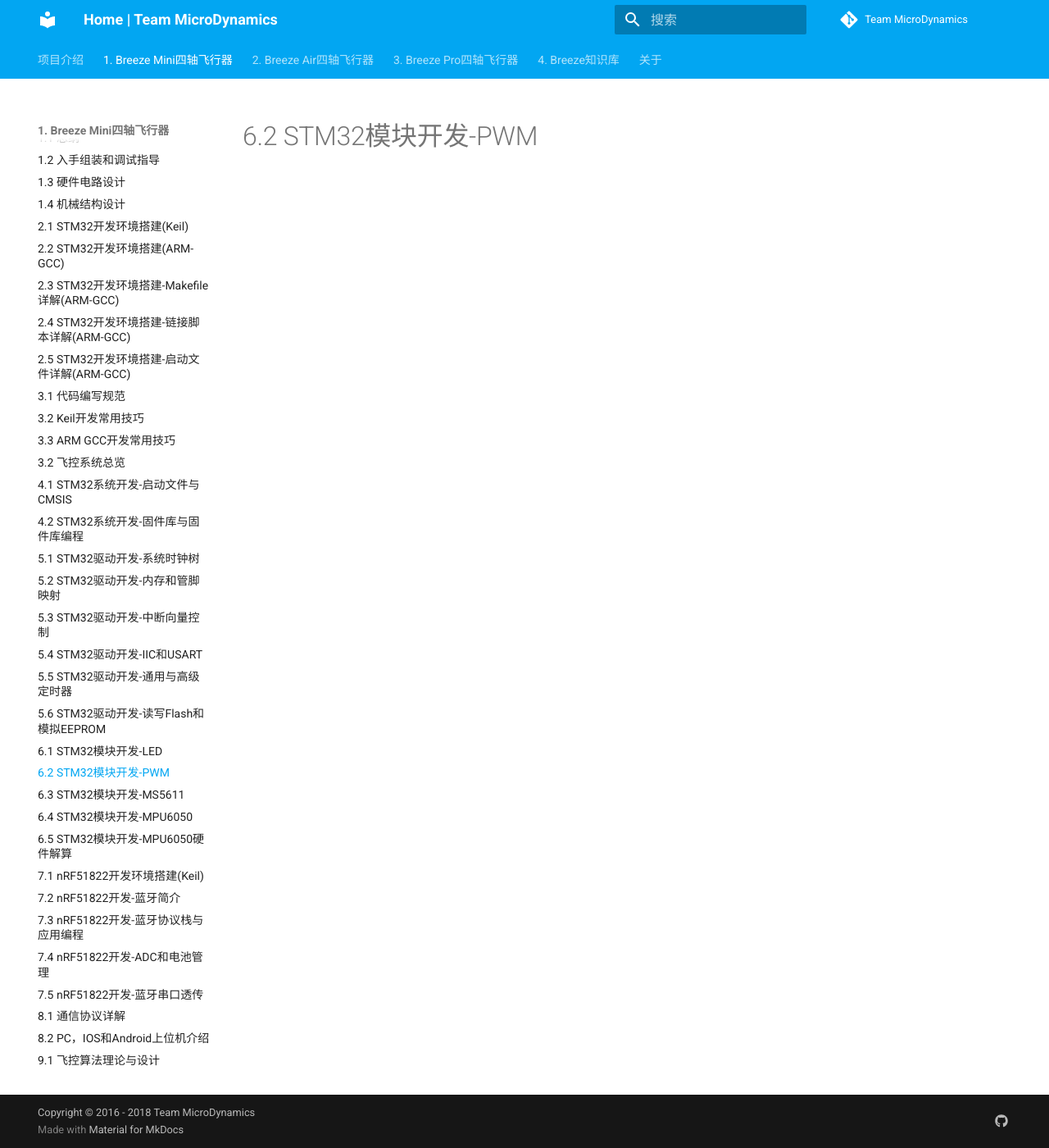
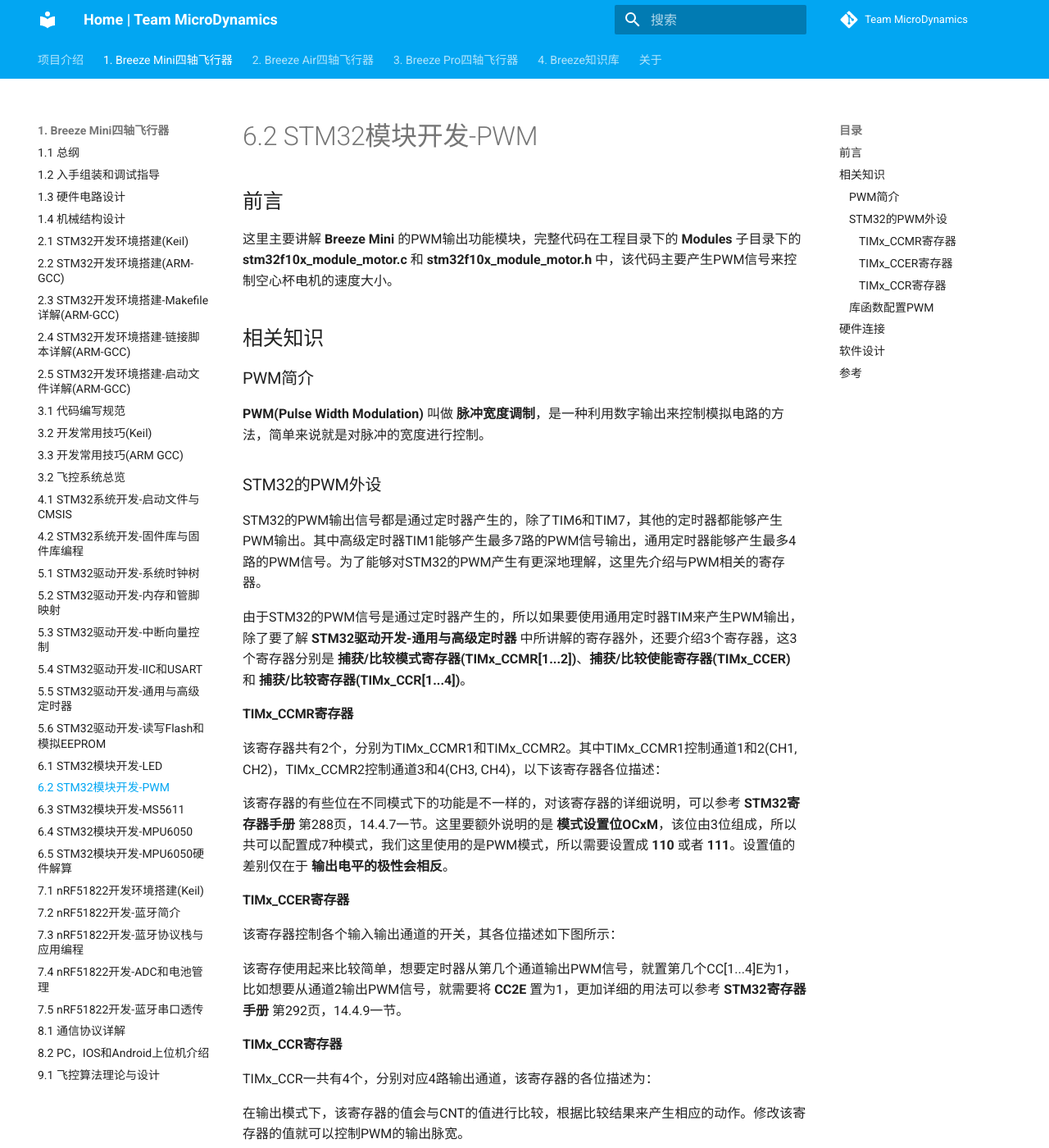
Before and after one commit to microdynamics/microdynamics_website_development, an MkDocs documentation site: the page built from docs/1. Breeze Mini四轴飞行器/6.2 STM32模块开发-PWM.md, in a window 1280 px wide and 1400 px high. Shown: the whole window at 82% size. Built offline with MkDocs 1.6.1 and Material for MkDocs 9.7.7, drawn with Linux system fonts in a browser that asks for light colours; comment, search, counter and statistics services are not loaded; some of the changed text lies outside the part shown.

Commit message:
Modify LED and PWM wiki

```diff
--- a/docs/1. Breeze Mini四轴飞行器/6.2 STM32模块开发-PWM.md
+++ b/docs/1. Breeze Mini四轴飞行器/6.2 STM32模块开发-PWM.md
@@ -1 +1,47 @@
 title: 6.2 STM32模块开发-PWM
+
+## 前言
+
+这里主要讲解 **Breeze Mini** 的PWM输出功能模块，完整代码在工程目录下的 **Modules** 子目录下的 **stm32f10x_module_motor.c** 和 **stm32f10x_module_motor.h** 中，该代码主要产生PWM信号来控制空心杯电机的速度大小。
+
+## 相关知识
+
+### PWM简介
+
+**PWM(Pulse Width Modulation)** 叫做 **脉冲宽度调制**，是一种利用数字输出来控制模拟电路的方法，简单来说就是对脉冲的宽度进行控制。
+
+### STM32的PWM外设
+
+STM32的PWM输出信号都是通过定时器产生的，除了TIM6和TIM7，其他的定时器都能够产生PWM输出。其中高级定时器TIM1能够产生最多7路的PWM信号输出，通用定时器能够产生最多4路的PWM信号。为了能够对STM32的PWM产生有更深地理解，这里先介绍与PWM相关的寄存器。
+
+由于STM32的PWM信号是通过定时器产生的，所以如果要使用通用定时器TIM来产生PWM输出，除了要了解 **STM32驱动开发-通用与高级定时器** 中所讲解的寄存器外，还要介绍3个寄存器，这3个寄存器分别是 **捕获/比较模式寄存器(TIMx_CCMR[1...2])**、**捕获/比较使能寄存器(TIMx_CCER)** 和 **捕获/比较寄存器(TIMx_CCR[1...4])**。
+
+#### TIMx_CCMR寄存器
+
+该寄存器共有2个，分别为TIMx_CCMR1和TIMx_CCMR2。其中TIMx_CCMR1控制通道1和2(CH1, CH2)，TIMx_CCMR2控制通道3和4(CH3, CH4)，以下该寄存器各位描述：
+
+该寄存器的有些位在不同模式下的功能是不一样的，对该寄存器的详细说明，可以参考 **STM32寄存器手册** 第288页，14.4.7一节。这里要额外说明的是 **模式设置位OCxM**，该位由3位组成，所以共可以配置成7种模式，我们这里使用的是PWM模式，所以需要设置成 **110** 或者 **111**。设置值的差别仅在于 **输出电平的极性会相反**。
+
+#### TIMx_CCER寄存器
+
+该寄存器控制各个输入输出通道的开关，其各位描述如下图所示：
+
+该寄存使用起来比较简单，想要定时器从第几个通道输出PWM信号，就置第几个CC[1...4]E为1，比如想要从通道2输出PWM信号，就需要将 **CC2E** 置为1，更加详细的用法可以参考 **STM32寄存器手册** 第292页，14.4.9一节。
+
+#### TIMx_CCR寄存器
+
+TIMx_CCR一共有4个，分别对应4路输出通道，该寄存器的各位描述为：
+
+在输出模式下，该寄存器的值会与CNT的值进行比较，根据比较结果来产生相应的动作。修改该寄存器的值就可以控制PWM的输出脉宽。
+
+### 库函数配置PWM
+
+PWM相关的库函数在 **FWLib** 目录下的 **stm32f10x_tim.c** 和 **stm32f10x_tim.h** 中。
+
+## 硬件连接
+
+## 软件设计
+
+## 参考
+
+* [STM32开发指南-库函数版本_V3.1.pdf](https://documents-1256406063.cos.ap-shanghai.myqcloud.com/STM32F1%E5%BC%80%E5%8F%91%E6%8C%87%E5%8D%97-%E5%BA%93%E5%87%BD%E6%95%B0%E7%89%88%E6%9C%AC_V3.1%20.pdf), 正点原子, [ALLENTEK](http://www.alientek.com/).
```
Also changed, not shown: docs/1. Breeze Mini四轴飞行器/3.2 开发常用技巧(Keil).md (added, +26 -0 lines), docs/1. Breeze Mini四轴飞行器/6.1 STM32模块开发-LED.md (+19 -1 lines), docs/1. Breeze Mini四轴飞行器/8.2 PC，IOS和Android上位机介绍.md (+6 -0 lines), docs/1. Breeze Mini四轴飞行器/3.2 Keil开发常用技巧.md (deleted), docs/1. Breeze Mini四轴飞行器/3.3 ARM-GCC开发常用技巧.md (deleted), docs/1. Breeze Mini四轴飞行器/3.3 开发常用技巧(ARM-GCC).md (added).
